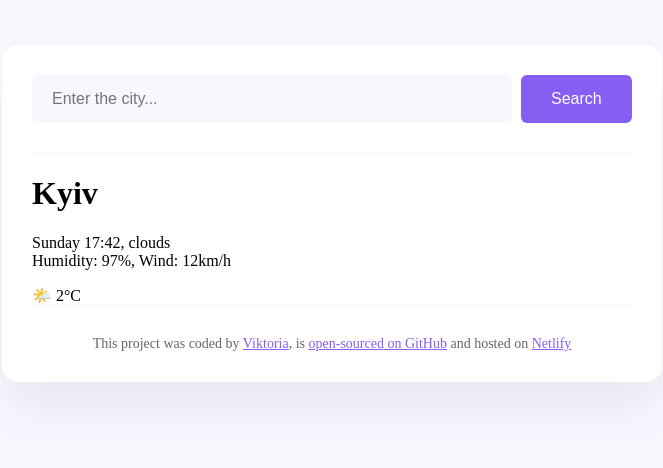
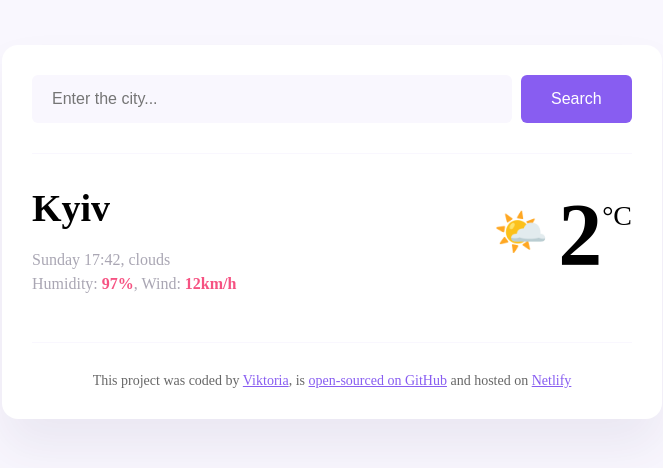
Before and after one commit to viktoria-nedz/Meteo, a plain HTML site: page index.html in a window 1280 px wide. Shown: the whole page, without its empty margins (308-971 px from the left). Drawn offline with Linux system fonts and the light colour scheme.

Commit message:
Added css

```diff
--- a/index.html
+++ b/index.html
@@ -26,15 +26,21 @@
         </form>
       </header>
       <main>
-        <div>
-          <h1>Kyiv</h1>
-          <p>
-            Sunday 17:42, clouds
-            <br />
-            Humidity: 97%, Wind: 12km/h
-          </p>
+        <div class="weather-app-data">
+          <div>
+            <h1 class="weather-app-city">Kyiv</h1>
+            <p class="weather-app-details">
+              Sunday 17:42, clouds
+              <br />
+              Humidity: <strong>97%</strong>, Wind: <strong>12km/h</strong>
+            </p>
+          </div>
+          <div class="weather-app-temperature-container">
+            <div class="weather-app-icon">🌤️</div>
+            <div class="weather-app-temperature">2</div>
+            <div class="weatehr-app-unit">°C</div>
+          </div>
         </div>
-        <div>🌤️ 2°C</div>
       </main>
       <footer>
         This project was coded by
--- a/src/style.css
+++ b/src/style.css
@@ -39,6 +39,48 @@ header {
   color: white;
 }
 
+main {
+  padding: 30px 0;
+}
+
+.weather-app-data {
+  display: flex;
+  justify-content: space-between;
+}
+.weather-app-city {
+  margin: 0;
+  font-size: 38px;
+  line-height: 48px;
+}
+.weather-app-details {
+  font-size: 16px;
+  color: rgba(39, 33, 66, 0.4);
+  line-height: 24px;
+  font-weight: 500;
+}
+.weather-app-details strong {
+  color: #f65282;
+}
+.weather-app-temperature-container {
+  display: flex;
+}
+
+.weather-app-icon {
+  font-size: 44px;
+  margin-top: 22px;
+}
+
+.weather-app-temperature {
+  font-size: 88px;
+  margin-left: 10px;
+  font-weight: bold;
+}
+
+.weatehr-app-unit {
+  margin-top: 16px;
+  font-size: 28px;
+}
+
 footer {
   border-top: 1px solid #f9f7fe;
   padding: 30px 0 0 0;
```
